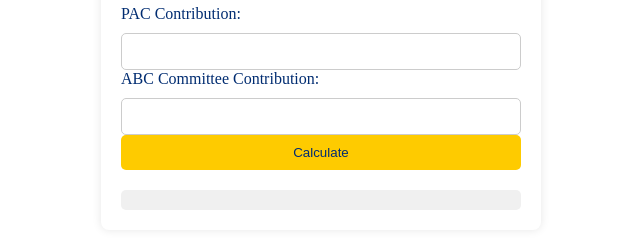
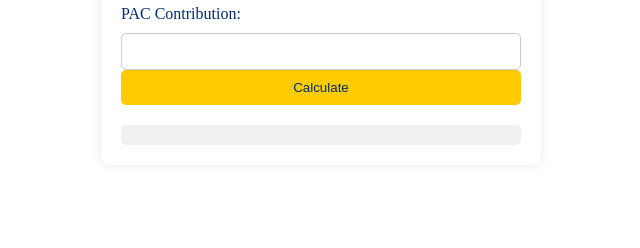
Before and after one commit to EricCTA/CTA-Volunteer-Canvassing-Calculator-, a plain HTML site: page index.html in a window 1280 px wide. Shown: the part 132-380 px from the top of the page, without its empty margins (319-959 px from the left). Drawn offline with Linux system fonts and the light colour scheme.

Commit message:
index.html

```diff
--- a/index.html
+++ b/index.html
@@ -11,8 +11,6 @@
         <h2>Funding Calculator</h2>
         <label for="pacContribution">PAC Contribution:</label>
         <input type="number" id="pacContribution">
-        <label for="abcContribution">ABC Committee Contribution:</label>
-        <input type="number" id="abcContribution">
         <button onclick="calculateFunding()">Calculate</button>
         <div id="result"></div>
     </div>
```
